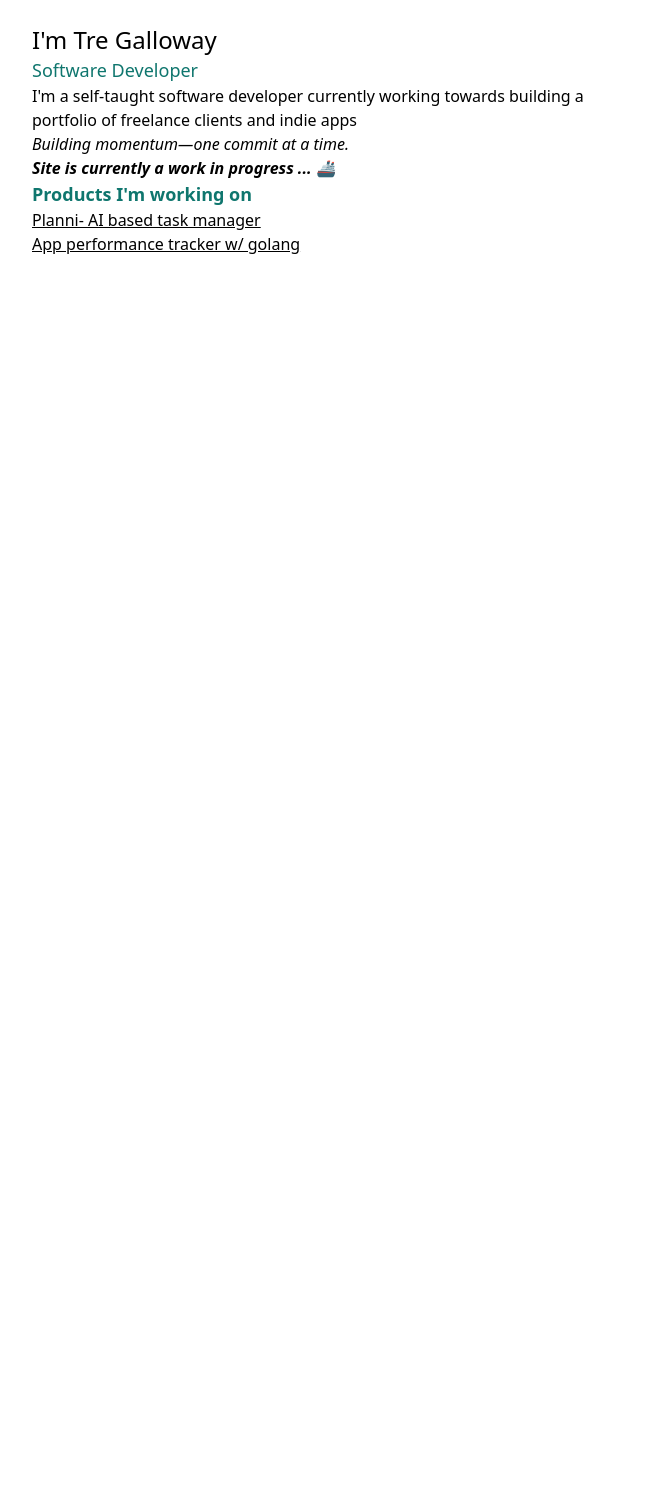
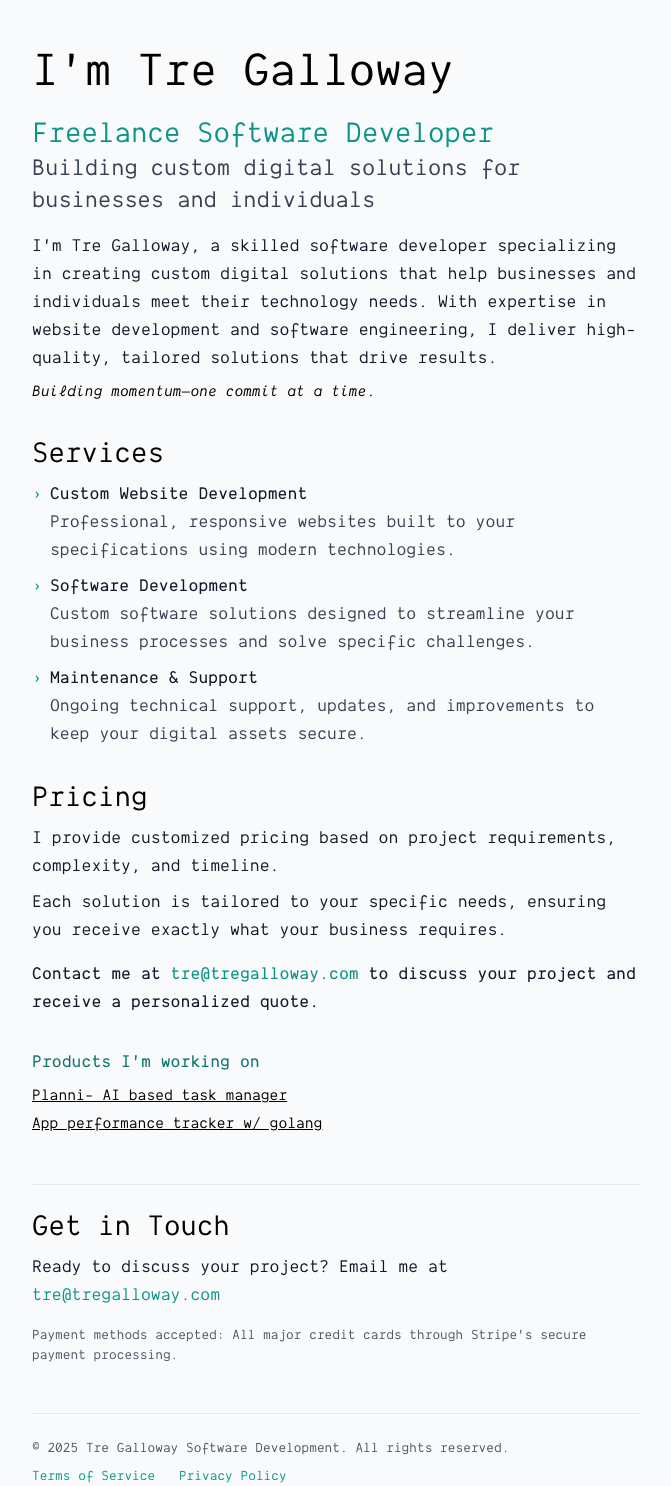
Before and after one commit to TreGalloway/tre.php, a PHP site: page / in a window 1280 px wide. Shown: the whole page, without its empty margins (304-975 px from the left). Before the commit the page ends 254 px from the top, so only its background shows below. Run offline with PHP 8.4, Linux system fonts and the light colour scheme; some libraries are stand-ins or nearby versions.

Commit message:
adding more info

```diff
--- a/index.php
+++ b/index.php
@@ -41,33 +41,103 @@
     <!-- Include the Alpine library on your page -->
     <script src="https://unpkg.com/alpinejs" defer></script>
     <script src="https://cdn.tailwindcss.com"></script>
+    <script>
+        tailwind.config = {
+            theme: {
+                extend: {
+                    fontFamily: {
+                        'dank': ['Dank Mono', 'monospace']
+                    }
+                }
+            }
+        }
+    </script>
 </head>
-<body class="bg-gray-150 font-dank">
-<div class="mx-auto max-w-2xl px-4 mt-6 sm:px-6 lg:px-8">
+<body class="bg-gray-50 font-dank">
+<div class="mx-auto max-w-2xl px-4 mt-12 sm:px-6 lg:px-8">
     <main>
-        <h1 class="text-2xl">I'm Tre Galloway
-        </h1>
-        <section>
-            <div class=" text-lg text-teal-700">Software Developer</div>
-            <div>I'm a self-taught software developer currently working towards building a portfolio of freelance clients
-                and indie apps</div>
-            <div class=" italic">Building momentum—one commit at a time.</div>
+        <h1 class="text-5xl">I'm Tre Galloway</h1>
+        <section class="my-5">
+            <div class="text-3xl text-teal-600">Freelance Software Developer</div>
+            <div class="text-2xl text-gray-700">
+                Building custom digital solutions for businesses and individuals
+            </div>
+            <div class="text-lg text-gray-900 mt-4">
+                I'm Tre Galloway, a skilled software developer specializing in
+                creating custom digital solutions that help businesses and individuals meet their technology needs. With expertise in website development and software engineering, I deliver high-quality, tailored solutions that drive results.
+            </div>
+            <div class="italic mt-2">Building momentum—one commit at a time.</div>
         </section>
-        <section>
-            <div class="italic font-bold"> Site is currently a work in progress ... 🚢</div>
+
+        <section class="mt-8">
+            <h2 class="text-3xl">Services</h2>
+            <div class="text-gray-900 text-lg mt-2">
+                <ul class="space-y-2">
+                    <li class="flex items-start">
+                        <span class="text-teal-600 mr-2">›</span>
+                        <div>
+                            <div class="font-bold">Custom Website Development</div>
+                            <p class="text-gray-700">Professional, responsive websites built to your specifications using modern technologies.</p>
+                        </div>
+                    </li>
+                    <li class="flex items-start">
+                        <span class="text-teal-600 mr-2">›</span>
+                        <div>
+                            <div class="font-bold">Software Development</div>
+                            <p class="text-gray-700">Custom software solutions designed to streamline your business processes and solve specific challenges.</p>
+                        </div>
+                    </li>
+                    <li class="flex items-start">
+                        <span class="text-teal-600 mr-2">›</span>
+                        <div>
+                            <div class="font-bold">Maintenance & Support</div>
+                            <p class="text-gray-700">Ongoing technical support, updates, and improvements to keep your digital assets secure.</p>
+                        </div>
+                    </li>
+                </ul>
+            </div>
+        </section>
+
+        <section class="mt-8">
+            <h2 class="text-3xl">Pricing</h2>
+            <div class="text-gray-900 text-lg mt-2">
+                <p>I provide customized pricing based on project requirements, complexity, and timeline.</p>
+                <p class="mt-2">Each solution is tailored to your specific needs, ensuring you receive exactly what your business requires.</p>
+                <p class="mt-4 font-bold">Contact me at <a href="mailto:tre@tregalloway.com" class="text-teal-600 hover:underline">tre@tregalloway.com</a> to discuss your project and receive a personalized quote.</p>
+            </div>
+        </section>
+
+        <section class="mt-8">
             <div class="text-lg font-bold text-teal-700">
                 Products I'm working on
             </div>
-            <div class="underline">
-
-                <ul>
-                    Planni- AI based task manager
-                </ul>
-                <ul>
-                    App performance tracker w/ golang
+            <div class="underline mt-2">
+                <ul class="space-y-1">
+                    <li>
+                        Planni- AI based task manager
+                    </li>
+                    <li>
+                        App performance tracker w/ golang
+                    </li>
                 </ul>
             </div>
         </section>
+
+        <section class="mt-12 border-t pt-6">
+            <h2 class="text-3xl">Get in Touch</h2>
+            <div class="text-gray-900 text-lg mt-2">
+                <p>Ready to discuss your project? Email me at <a href="mailto:tre@tregalloway.com" class="text-teal-600 hover:underline">tre@tregalloway.com</a></p>
+                <p class="mt-4 text-sm text-gray-600">Payment methods accepted: All major credit cards through Stripe's secure payment processing.</p>
+            </div>
+        </section>
+
+        <footer class="mt-12 pt-6 border-t text-sm text-gray-600">
+            <p>&copy; 2025 Tre Galloway Software Development. All rights reserved.</p>
+            <div class="mt-2">
+                <a href="/terms" class="text-teal-600 hover:underline mr-4">Terms of Service</a>
+                <a href="/privacy" class="text-teal-600 hover:underline">Privacy Policy</a>
+            </div>
+        </footer>
     </main>
 </div>
 </body>
```
